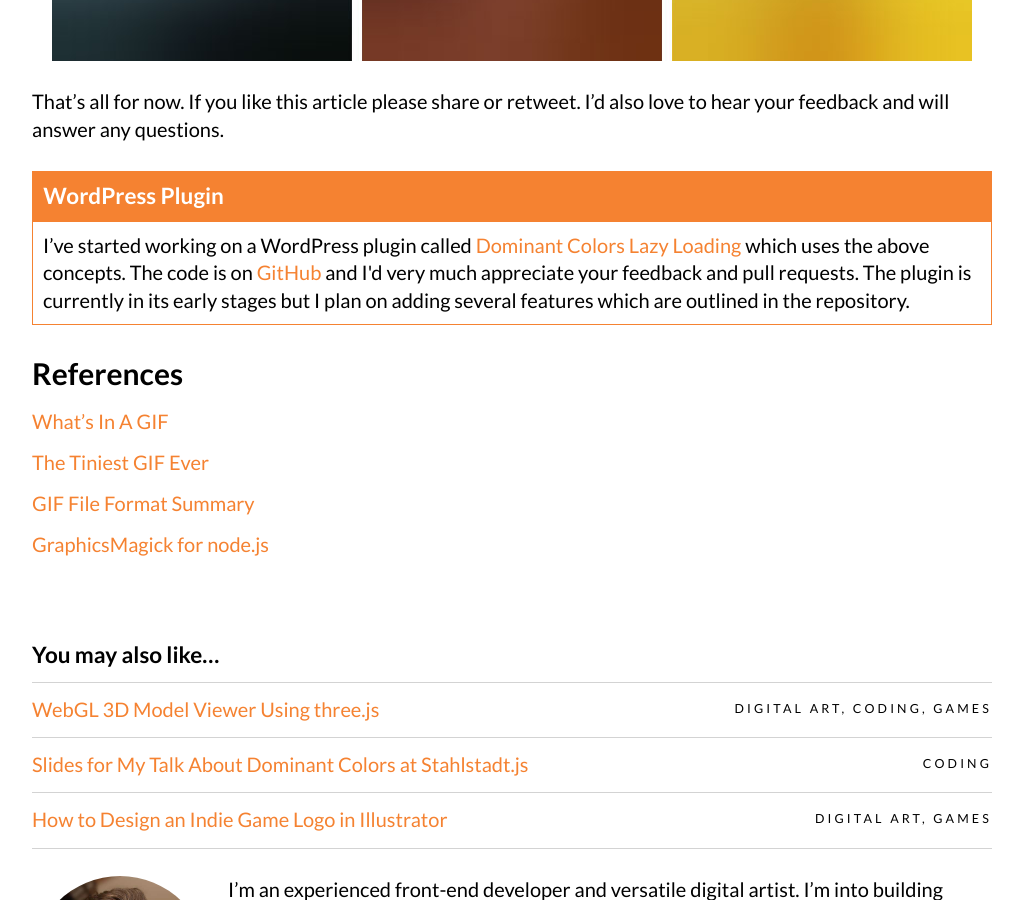
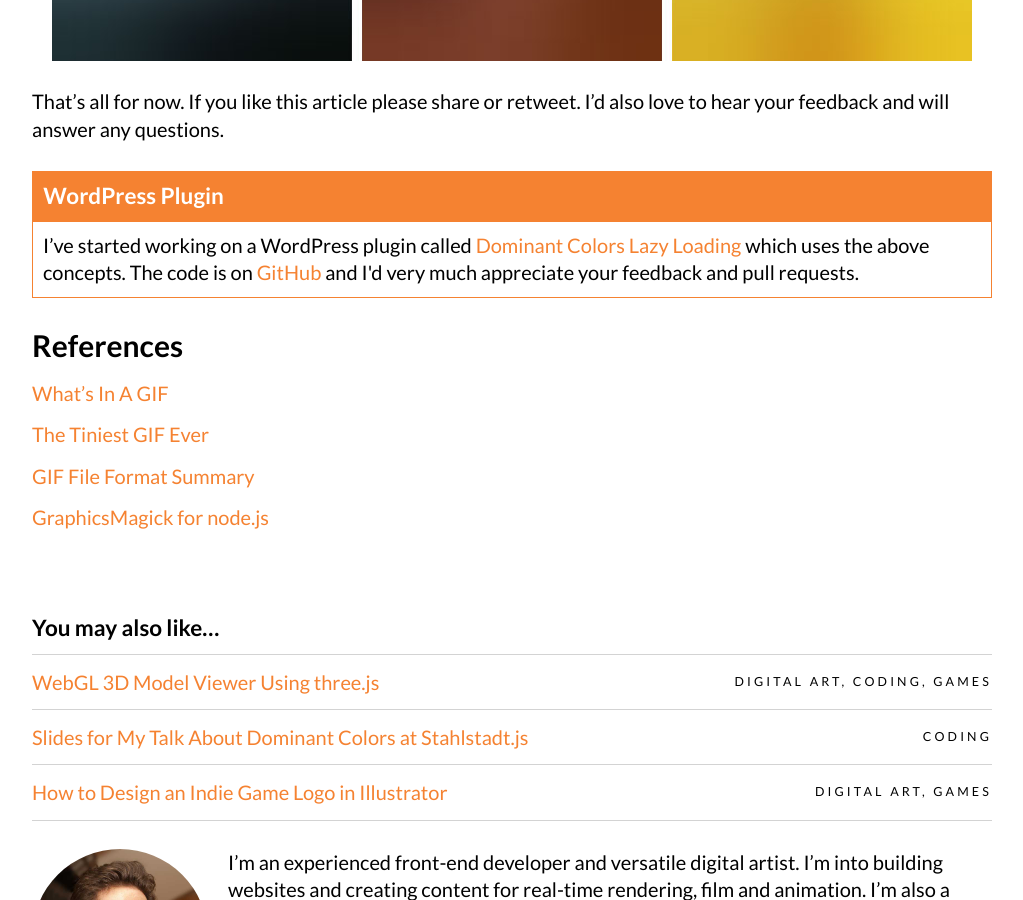
Before and after one commit to Lorti/manu.ninja, a Jekyll site: the page built from _posts/2016-03-09-dominant-colors-for-lazy-loading-images.md, in a window 1280 px wide and 900 px high, scrolled down 5482 px. Shown: the whole window, without its empty margins (128-1151 px from the left). Built offline with Jekyll 4.4.1, drawn with Linux system fonts in a browser that asks for light colours; nearby versions of some CDN libraries; comment, search, counter and statistics services are not loaded.

Commit message:
maturity

```diff
--- a/_posts/2016-03-09-dominant-colors-for-lazy-loading-images.md
+++ b/_posts/2016-03-09-dominant-colors-for-lazy-loading-images.md
@@ -160,7 +160,7 @@ That's all for now. If you like this article please share or retweet. I'd also l
 <div class="Panel">
     <h3 class="Panel-heading">WordPress Plugin</h3>
     <p class="Panel-body">
-        I’ve started working on a WordPress plugin called <a href="https://wordpress.org/plugins/dominant-colors-lazy-loading/">Dominant Colors Lazy Loading</a> which uses the above concepts. The code is on <a href="https://github.com/Lorti/dominant-colors-lazy-loading-wordpress-plugin">GitHub</a> and I'd very much appreciate your feedback and pull requests. The plugin is currently in its early stages but I plan on adding several features which are outlined in the repository.
+        I’ve started working on a WordPress plugin called <a href="https://wordpress.org/plugins/dominant-colors-lazy-loading/">Dominant Colors Lazy Loading</a> which uses the above concepts. The code is on <a href="https://github.com/Lorti/dominant-colors-lazy-loading-wordpress-plugin">GitHub</a> and I'd very much appreciate your feedback and pull requests.
     </p>
 </div>
 
```
